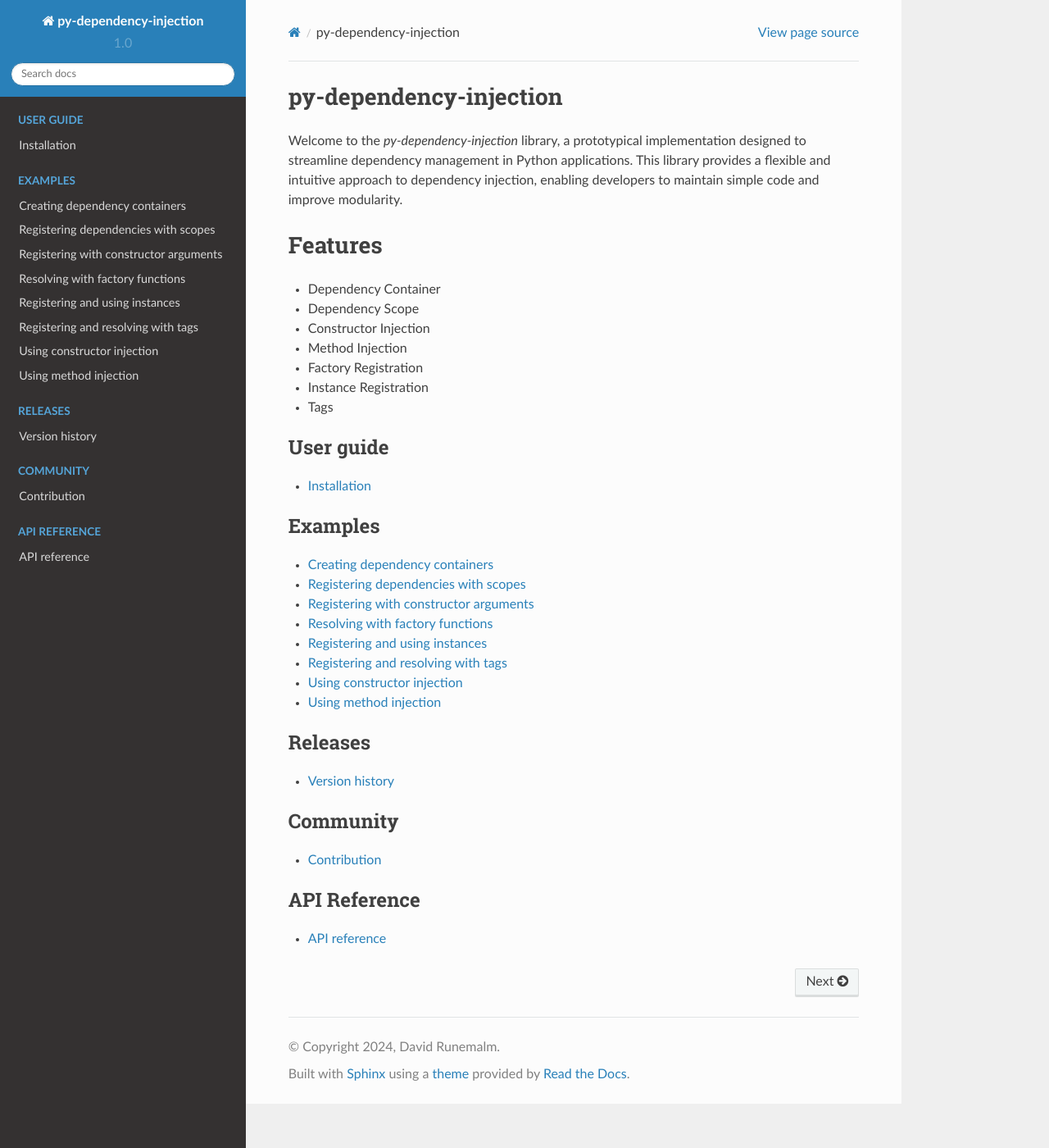
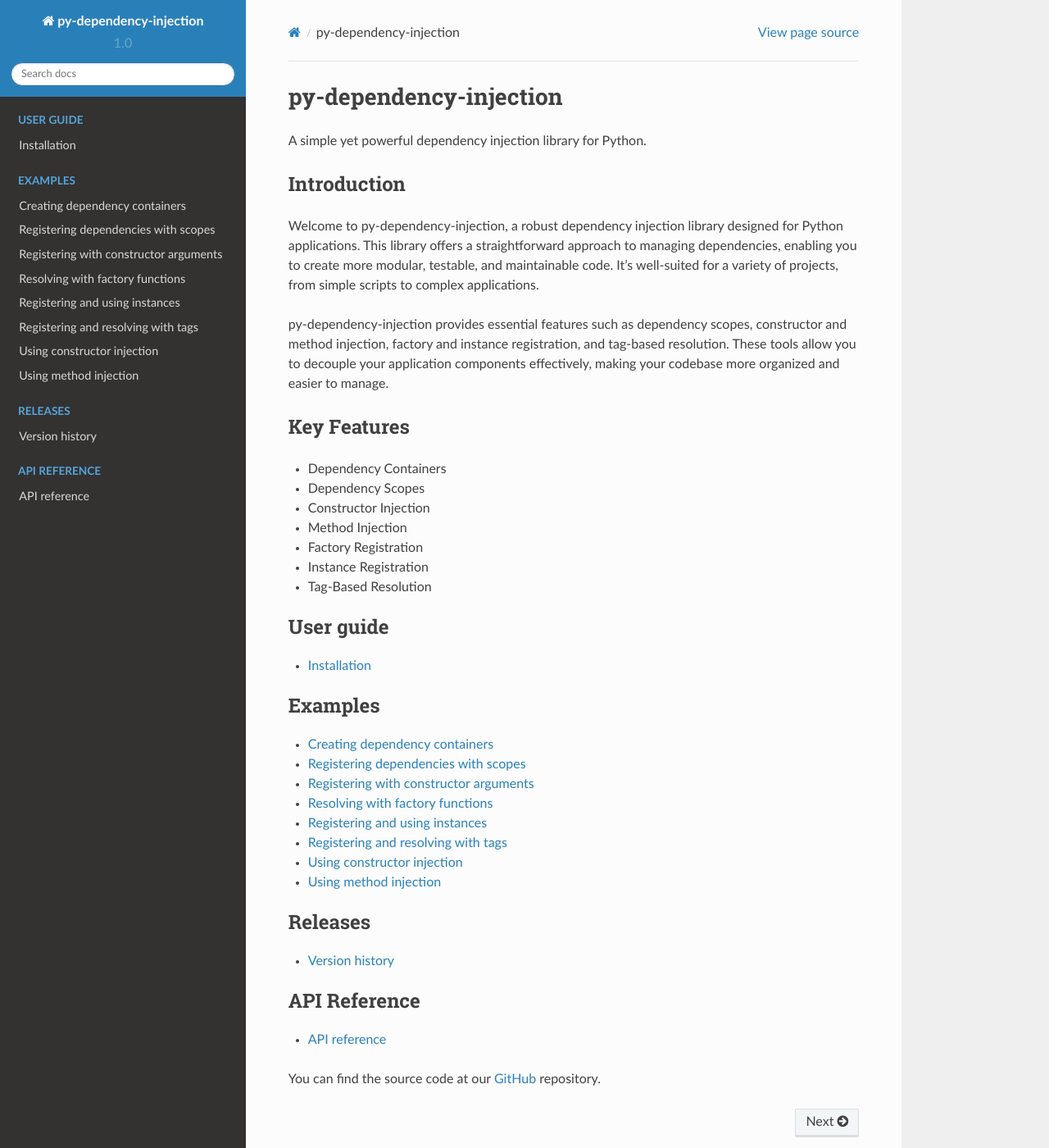
Before and after one commit to runemalm/py-dependency-injection, a Sphinx documentation site: the page built from docs/index.rst, in a window 1280 px wide and 1400 px high. Shown: the whole window at 82% size. Built offline with Sphinx 7.4.7 and the Read the Docs theme 2.0.0, drawn with Linux system fonts in a browser that asks for light colours.

```diff
--- a/docs/examples.rst
+++ b/docs/examples.rst
@@ -60,7 +60,8 @@ Registering with constructor arguments
 Resolving with factory functions
 ################################
 
-Any `callable <https://docs.python.org/3/glossary.html#term-callable>`_ can be used as factory function.
+.. note::
+    Any `callable <https://docs.python.org/3/glossary.html#term-callable>`_ can be used as factory function.
 
 .. code-block:: python
 
@@ -236,4 +237,5 @@ Using method injection
         order=Order.create()
     )
 
-Pass decorator arguments ``container_name`` and ``scope_name`` if needed.
+.. note::
+    You can pass ``container_name`` and ``scope_name`` arguments to the ``@inject`` decorator to specify anything other than the default container and/or scope.
--- a/docs/index.rst
+++ b/docs/index.rst
@@ -1,19 +1,25 @@
 py-dependency-injection
 =======================
 
-Welcome to the `py-dependency-injection` library, a prototypical implementation designed to streamline dependency management in Python applications. This library provides a flexible and intuitive approach to dependency injection, enabling developers to maintain simple code and improve modularity.
+A simple yet powerful dependency injection library for Python.
 
+Introduction
+------------
 
-Features
-========
+Welcome to py-dependency-injection, a robust dependency injection library designed for Python applications. This library offers a straightforward approach to managing dependencies, enabling you to create more modular, testable, and maintainable code. It's well-suited for a variety of projects, from simple scripts to complex applications.
 
-- Dependency Container
-- Dependency Scope
+py-dependency-injection provides essential features such as dependency scopes, constructor and method injection, factory and instance registration, and tag-based resolution. These tools allow you to decouple your application components effectively, making your codebase more organized and easier to manage.
+
+Key Features
+------------
+
+- Dependency Containers
+- Dependency Scopes
 - Constructor Injection
 - Method Injection
 - Factory Registration
 - Instance Registration
-- Tags
+- Tag-Based Resolution
 
 .. userguide-docs:
 .. toctree::
@@ -36,16 +42,11 @@ Features
 
   versionhistory
 
-.. community-docs:
-.. toctree::
-  :maxdepth: 1
-  :caption: Community
-
-  community
-
 .. apireference-docs:
 .. toctree::
   :maxdepth: 1
   :caption: API Reference
 
   py-modindex
+
+You can find the source code at our `GitHub <https://github.com/runemalm/py-dependency-injection>`_ repository.
```
Also changed, not shown: README.md (+4 -7 lines).
